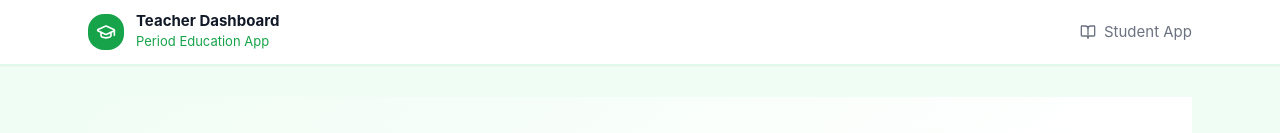
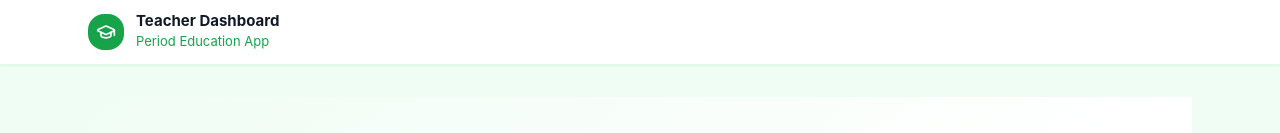
Before and after one commit to ysharma31/menstruation-education-app, a React (Vite) app: page /teacher in a window 1280 px wide. Shown: the top 133 px of the page. Built offline with nearby package versions, Linux system fonts and the light colour scheme; no server answers.

Commit message:
Updated Home.jsx

```diff
--- a/src/components/teacher/TeacherLayout.jsx
+++ b/src/components/teacher/TeacherLayout.jsx
@@ -1,5 +1,5 @@
 import { Outlet, Link, useNavigate } from 'react-router-dom';
-import { GraduationCap, LogOut, BookOpen } from 'lucide-react';
+import { GraduationCap, LogOut } from 'lucide-react';
 import { useAuth } from '../../contexts/AuthContext';
 
 const TeacherLayout = () => {
@@ -26,13 +26,6 @@ const TeacherLayout = () => {
           </Link>
 
           <div className="flex items-center gap-3">
-            <Link
-              to="/"
-              className="hidden sm:flex items-center gap-2 text-sm text-gray-500 hover:text-gray-800 transition-colors"
-            >
-              <BookOpen className="w-4 h-4" />
-              Student App
-            </Link>
             {user && (
               <button
                 onClick={handleSignOut}
--- a/src/pages/Home.jsx
+++ b/src/pages/Home.jsx
@@ -1,7 +1,7 @@
 import { Link } from 'react-router-dom';
 import { useTranslation } from 'react-i18next';
 import { useMemo, useState, useEffect } from 'react';
-import { User, Users, CirclePlay as PlayCircle, Circle as HelpCircle, BookOpen, MessageCircle, Heart, Sparkles, ArrowRight, GraduationCap, CircleCheck as CheckCircle, X, AlertCircle } from 'lucide-react';
+import { User, Users, CirclePlay as PlayCircle, Circle as HelpCircle, BookOpen, MessageCircle, Heart, Sparkles, ArrowRight, GraduationCap, CircleCheck as CheckCircle, X, CircleAlert as AlertCircle } from 'lucide-react';
 import { useSearch } from '../contexts/SearchContext';
 import SearchResults from '../components/search/SearchResults';
 import { searchGlobalContent } from '../utils/contentIndex';
```
